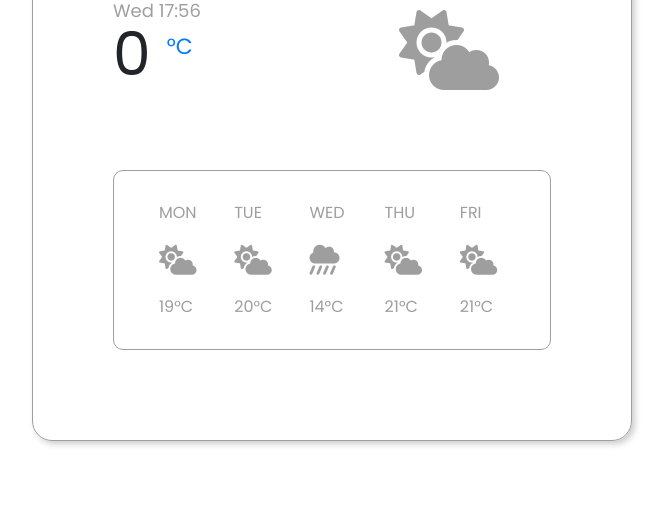
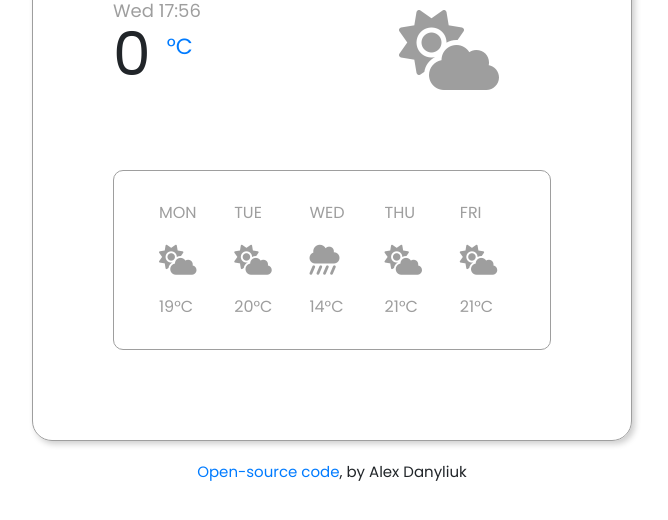
Before and after one commit to AlexDan42/weather-app, a plain HTML site: page index.html in a window 1280 px wide. Shown: the part 622-1142 px from the top of the page, without its empty margins (308-976 px from the left). Drawn offline with nearby package versions, Linux system fonts and the light colour scheme.

Commit message:
Added link "open-source"

```diff
--- a/index.html
+++ b/index.html
@@ -106,6 +106,9 @@
         </div>
       </div>
     </div>
+    <div class="gitnub-link">
+      <a href="https://github.com/AlexDan42/weather-app" target="_blank">Open-source code</a>, by Alex Danyliuk
+    </div>
     <script src="src/index.js"></script>
   </body>
 </html>
--- a/src/style.css
+++ b/src/style.css
@@ -7,7 +7,7 @@ body {
 .container {
   border: 1px solid #9e9e9e;
   padding: 50px 80px 50px 80px;
-  margin: 100px auto;
+  margin: 100px auto 20px auto;
   border-radius: 20px;
   box-shadow: 3px 3px 6px rgba(0, 0, 0, 0.2);
   width: 600px;
@@ -86,3 +86,9 @@ body {
   margin-top: 215px;
   color: #9e9e9e;
 }
+
+.gitnub-link {
+  text-align: center;
+  font-size: 15px;
+  margin-top: 15px;
+}
```
